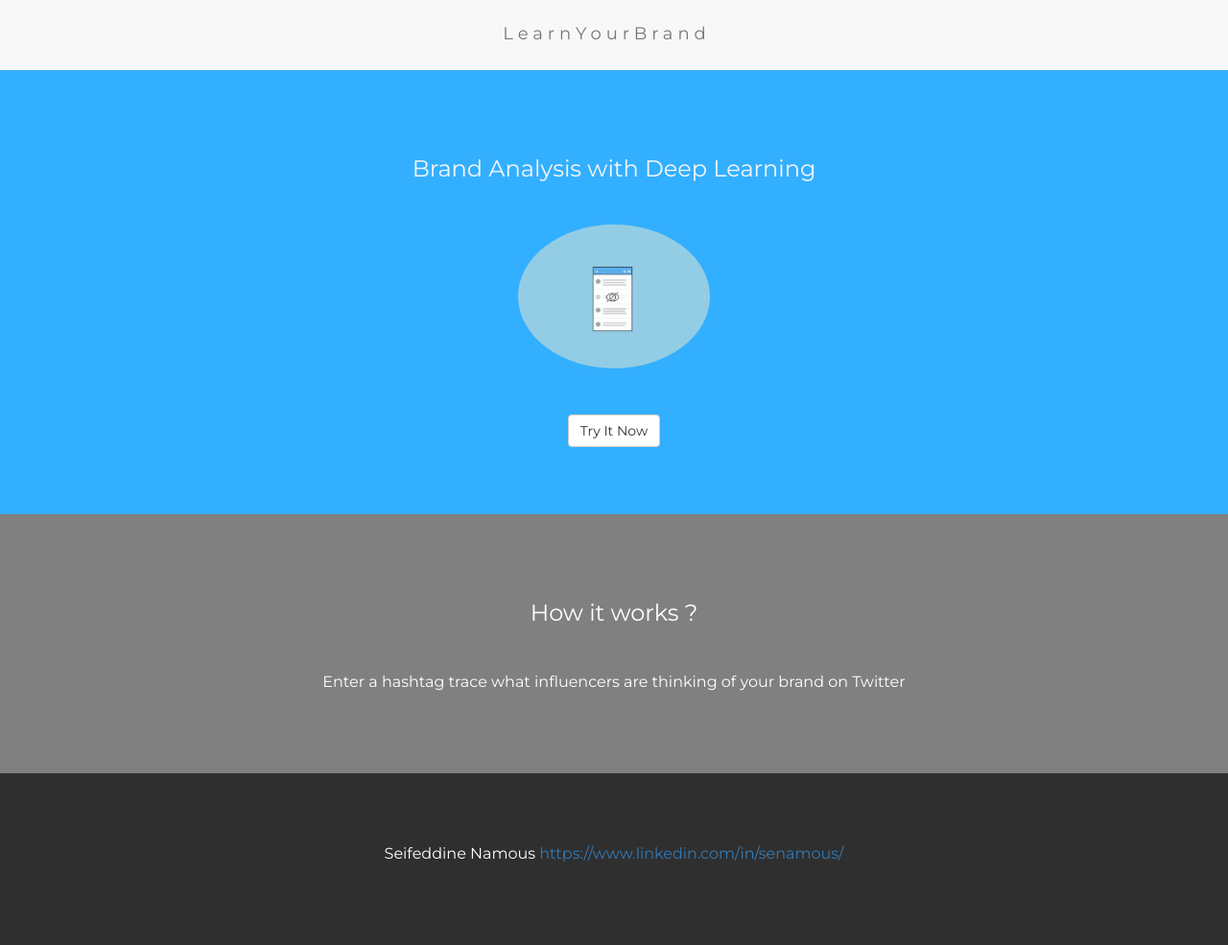
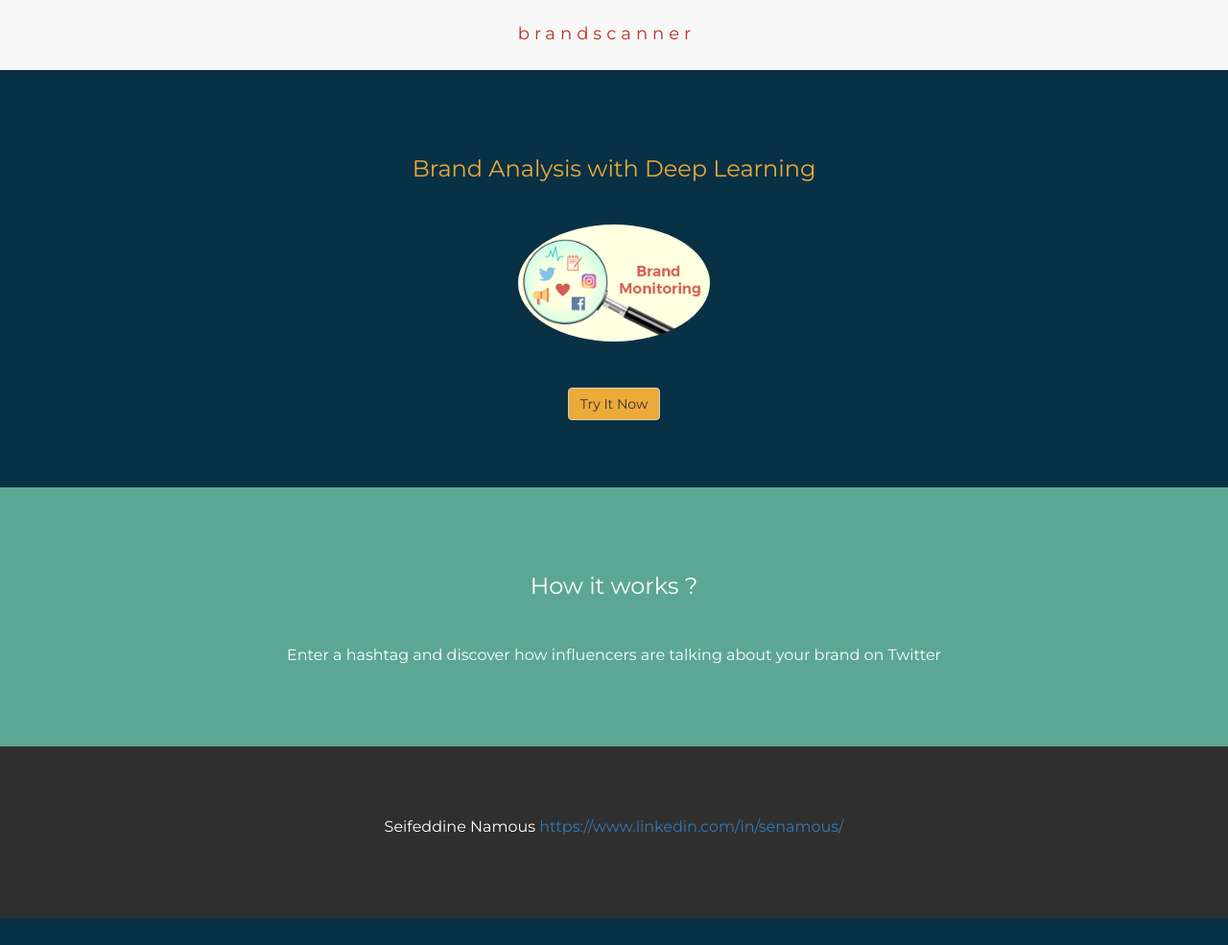
Before and after one commit to seifnamous/brandscanner, a Flask app: page / in a window 1280 px wide. Shown: the whole page at 96% size. After the commit the page ends 957 px from the top, so only its background shows below. Run offline with Flask 2, Linux system fonts and the light colour scheme; some libraries are stand-ins or nearby versions.

Commit message:
modify syle

```diff
--- a/app/templates/home.html
+++ b/app/templates/home.html
@@ -12,16 +12,16 @@
   body {
     font: 20px Montserrat, sans-serif;
     line-height: 1.8;
-    color: #f5f6f7;
+    color: #ecaa39;
   }
   p {font-size: 16px;}
   .margin {margin-bottom: 45px;}
   .bg-1 {
-    background-color: #33AFFF;
+    background-color: #093145;
 
   }
   .bg-2 {
-    background-color: #808080;
+    background-color: #5ca793;
     color: #ffffff;
   }
   .bg-3 {
@@ -49,6 +49,7 @@
     color: #1abc9c !important;
   }
   .button {
+  	background-color: #4CAF50;
     color: Black;
   }
 
@@ -57,6 +58,7 @@
     padding: 10px;
     text-align: center;
     width: 100%;
+
   }
   .navbar-brand {float:none;}
   </style>
@@ -72,7 +74,7 @@
         <span class="icon-bar"></span>
         <span class="icon-bar"></span>
       </button>
-      <a class="navbar-brand" href="home">LearnYourBrand</a>
+      <a class="navbar-brand" href="home" style="color:#c02f1e;">brandscanner</a>
     </div>
   </div>
 </nav>
@@ -82,7 +84,7 @@
   <h3 class="margin">Brand Analysis with Deep Learning</h3>
   <img src="../static/image_website/home.jpg" class="img-responsive img-circle margin" style="display:inline" alt="flower" width="200" height="350">
   <center>
-    <a href="enterData" class="btn btn-default">Try It Now</a>
+    <a href="enterData" class="btn btn-default" style="background-color: #ecaa39;">Try It Now</a>
   </center>
 </div>
 
@@ -90,7 +92,7 @@
 <!-- Second Container -->
 <div class="container-fluid bg-2 text-center">
   <h3 class="margin">How it works ?</h3>
-  <p>Enter a hashtag trace what influencers are thinking of your brand on Twitter</p>
+  <p>Enter a hashtag and discover how influencers are talking about your brand on Twitter</p>
 </div>
 
 <!-- Footer -->
```
Also changed, not shown: app/templates/enterData.html (+6 -4 lines), app/static/image_website/home.jpg, app/static/image_website/home.png (added).
